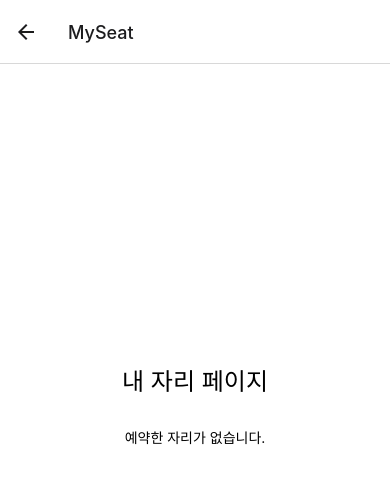
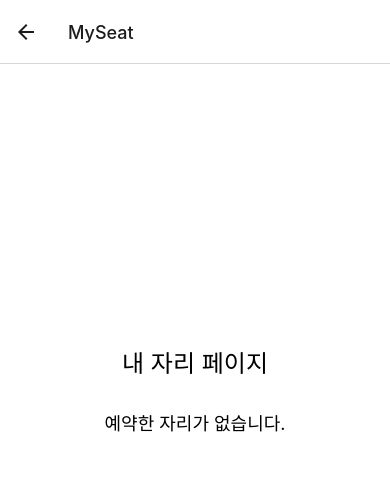
Before and after one commit to SJA-ai22/React_Native_practice, a React Native app: screen /MySeat in a window 390 px wide. Shown: the top 484 px of the page. Built offline with nearby package versions, Linux system fonts and the light colour scheme.

Commit message:
room1,2,3 update

```diff
--- a/src/pages/DetailPages/room1Page.jsx
+++ b/src/pages/DetailPages/room1Page.jsx
@@ -26,8 +26,6 @@ const Room1 = () => {
       setSelectedSeatInfo(null);
       setSelectedSeat(null);
     }
-    console.log(selectedSeat);
-    console.log(selectedSeatInfo);
   };
 
   const handleReport = () => {
@@ -35,7 +33,6 @@ const Room1 = () => {
   };
 
   const handleReportConfirmation = () => {
-    // Handle the report confirmation logic here
     console.log('Seat Number:', seatNumberInput);
     console.log('Report Reason:', reportReasonInput);
     setReportModalVisible(false);
--- a/src/pages/DetailPages/room2Page.jsx
+++ b/src/pages/DetailPages/room2Page.jsx
@@ -26,8 +26,6 @@ const Room2 = () => {
       setSelectedSeatInfo(null);
       setSelectedSeat(null);
     }
-    console.log(selectedSeat);
-    console.log(selectedSeatInfo);
   };
 
   const handleReport = () => {
@@ -35,7 +33,6 @@ const Room2 = () => {
   };
 
   const handleReportConfirmation = () => {
-    // Handle the report confirmation logic here
     console.log('Seat Number:', seatNumberInput);
     console.log('Report Reason:', reportReasonInput);
     setReportModalVisible(false);
--- a/src/pages/DetailPages/room3Page.jsx
+++ b/src/pages/DetailPages/room3Page.jsx
@@ -26,8 +26,6 @@ const Room3 = () => {
       setSelectedSeatInfo(null);
       setSelectedSeat(null);
     }
-    console.log(selectedSeat);
-    console.log(selectedSeatInfo);
   };
 
   const handleReport = () => {
@@ -35,7 +33,6 @@ const Room3 = () => {
   };
 
   const handleReportConfirmation = () => {
-    // Handle the report confirmation logic here
     console.log('Seat Number:', seatNumberInput);
     console.log('Report Reason:', reportReasonInput);
     setReportModalVisible(false);
--- a/src/pages/MySeat.jsx
+++ b/src/pages/MySeat.jsx
@@ -8,12 +8,8 @@ const MySeat = () => {
   return (
     <View style={styles.container}>
       <Text style={styles.title}>내 자리 페이지</Text>
-      {selectedSeatInfo !== null && (
-        <Text>
-          예약한 자리: {selectedSeatInfo.room}, {selectedSeatInfo.seat}번
-        </Text>
-      )}
-      {selectedSeatInfo === null && <Text>예약한 자리가 없습니다.</Text>}
+      {selectedSeatInfo !== null && <Text style={styles.info}>예약한 자리: {selectedSeatInfo.room}, {selectedSeatInfo.seat}번</Text>}
+      {selectedSeatInfo === null && <Text style={styles.info}>예약한 자리가 없습니다.</Text>}
     </View>
   );
 };
@@ -30,6 +26,10 @@ const styles = StyleSheet.create({
     fontSize: 24,
     marginBottom: 30,
   },
+  info: {
+    fontSize: 18,
+    marginBottom: 30
+  }
 });
 
 export default MySeat;
```
